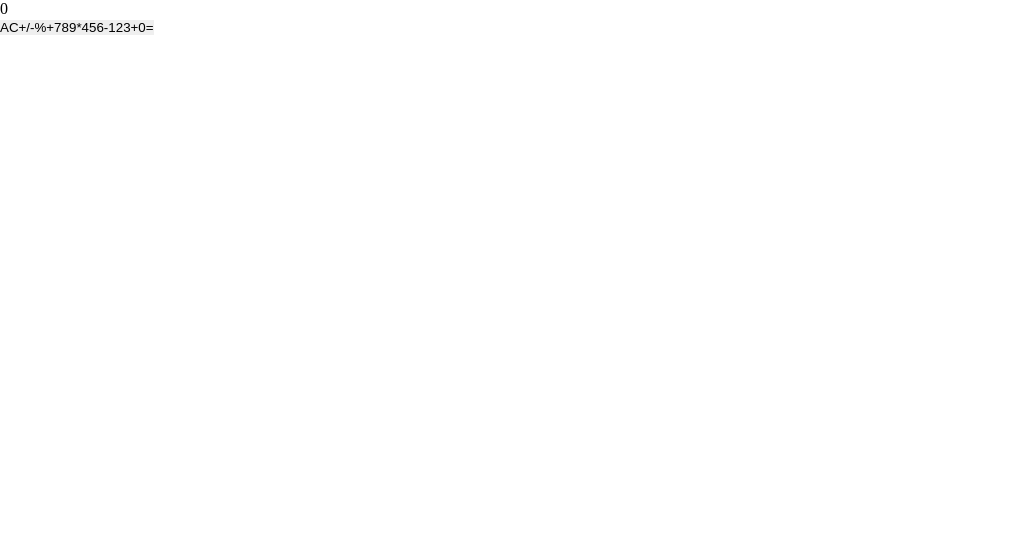
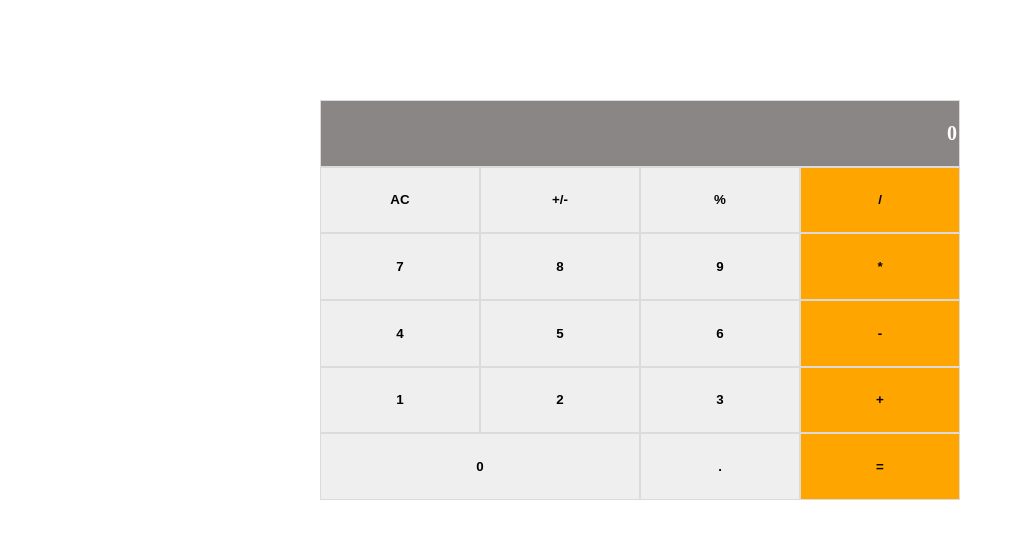
Before and after one commit to jorgegoco/math-magicians, a React (Create React App) app: page / in a window 1280 px wide. Shown: the top 538 px of the page, without its empty margins (0-1023 px from the left). Built offline with nearby package versions, Linux system fonts and the light colour scheme.

Commit message:
Add Caculator styling

```diff
--- a/src/Components/Calculator.js
+++ b/src/Components/Calculator.js
@@ -8,25 +8,26 @@ class Calculator extends Component {
   render() {
     return (
       <div className="calculator-container">
-        <div className="ouput">0</div>
-        <button type="button">AC</button>
-        <button type="button">+/-</button>
-        <button type="button">%</button>
-        <button type="button">+</button>
-        <button type="button">7</button>
-        <button type="button">8</button>
-        <button type="button">9</button>
-        <button type="button">*</button>
-        <button type="button">4</button>
-        <button type="button">5</button>
-        <button type="button">6</button>
-        <button type="button">-</button>
-        <button type="button">1</button>
-        <button type="button">2</button>
-        <button type="button">3</button>
-        <button type="button">+</button>
-        <button type="button">0</button>
-        <button type="button">=</button>
+        <div className="output">0</div>
+        <button className="ac" type="button">AC</button>
+        <button className="plus-minus" type="button">+/-</button>
+        <button className="percentage" type="button">%</button>
+        <button className="division" type="button">/</button>
+        <button className="seven" type="button">7</button>
+        <button className="eight" type="button">8</button>
+        <button className="nine" type="button">9</button>
+        <button className="product" type="button">*</button>
+        <button className="four" type="button">4</button>
+        <button className="five" type="button">5</button>
+        <button className="six" type="button">6</button>
+        <button className="minus" type="button">-</button>
+        <button className="one" type="button">1</button>
+        <button className="two" type="button">2</button>
+        <button className="three" type="button">3</button>
+        <button className="plus" type="button">+</button>
+        <button className="zero" type="button">0</button>
+        <button className="dot" type="button">.</button>
+        <button className="equal" type="button">=</button>
       </div>
     );
   }
--- a/src/index.css
+++ b/src/index.css
@@ -8,5 +8,37 @@
 }
 
 .calculator-container {
+  width: 50%;
+  margin: auto;
+  margin-top: 100px;
+  height: 50vh;
+  display: grid;
+  grid-template-columns: repeat(4, 1fr);
+  grid-template-rows: repeat(6, 1fr);
+}
 
+.output, button {
+  border: 1px solid rgb(220, 218, 218);
+  font-weight: bold;
 }
+
+.output {
+  background-color: rgb(139, 134, 134);
+  color: white;
+  grid-column-start: 1;
+  grid-column-end: span 4;
+  display: flex;
+  justify-content: end;
+  align-items: center;
+  padding-right: 2px;
+  font-size: 20px;
+}
+
+.zero {
+  grid-column-start: 1;
+  grid-column-end: span 2;
+}
+
+.division, .product, .minus, .plus, .equal {
+  background-color: orange;
+}
```
